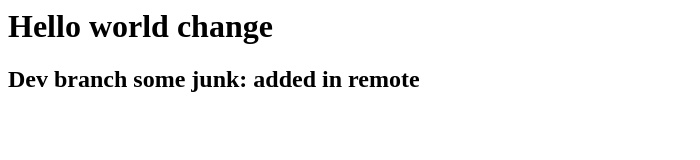
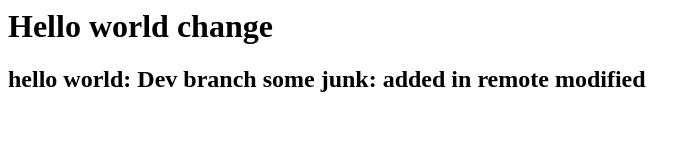
Before and after one commit to pinnapureddyraghuram/firstgitrepo, a plain HTML site: page index.html in a window 1280 px wide. Shown: the whole page, without its empty margins (0-700 px from the left). Drawn offline with Linux system fonts and the light colour scheme.

Commit message:
Update index.html

```diff
--- a/index.html
+++ b/index.html
@@ -1,6 +1,6 @@
 <html>
 	<body>
 		<h1>Hello world change</h1>
-		<h2>Dev branch some junk: added in remote</h2>
+		<h2>hello world: Dev branch some junk: added in remote modified</h2>
 	</body>
 </html>
```
